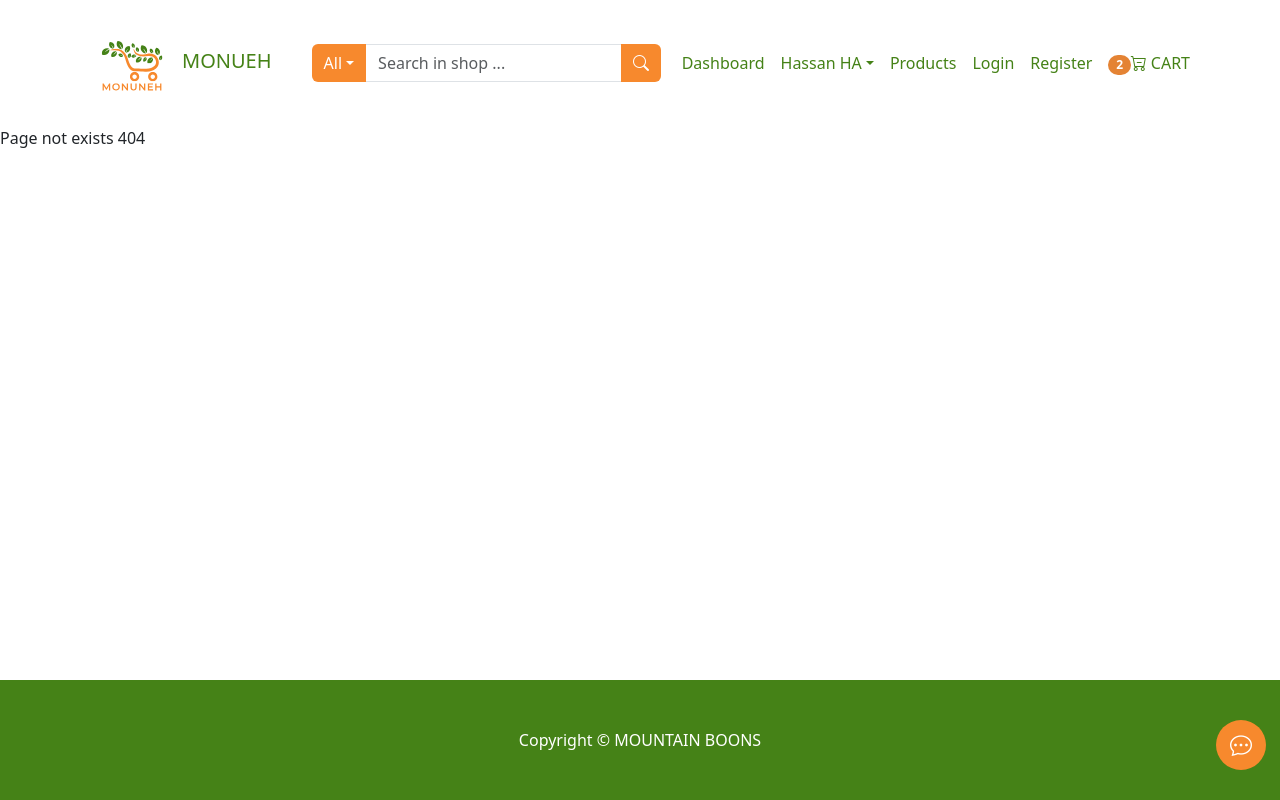
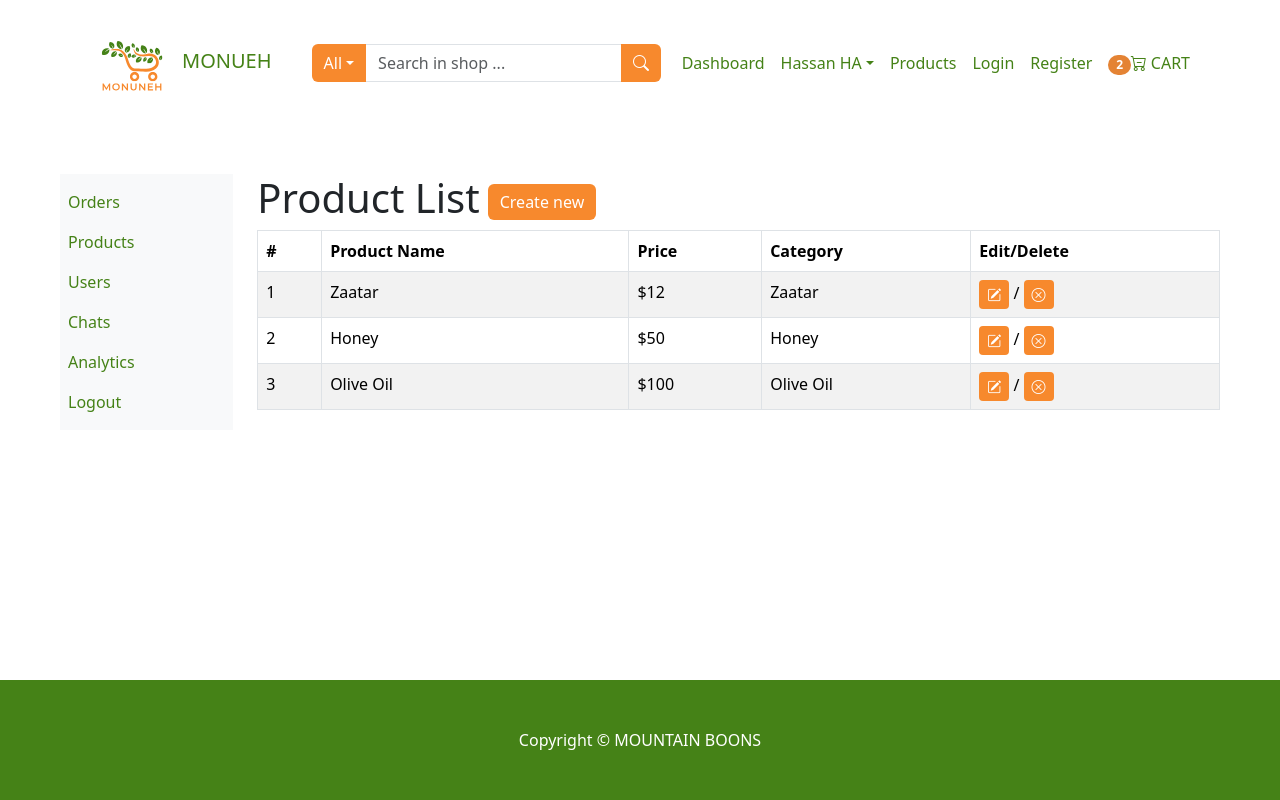
Before and after one commit to Final-project-3Ha/Front-end, a React (Create React App) app in the folder ecommerce/: page /admin/products in a window 1280 px wide. Built offline with nearby package versions, Linux system fonts and the light colour scheme.

Commit message:
Product Admin Listing

```diff
--- a/ecommerce/src/App.js
+++ b/ecommerce/src/App.js
@@ -31,7 +31,7 @@ import AdminCreateProductPage from "./pages/Admin/AdminCreateProductPage.js";
 import AdminEditProductPage from "./pages/Admin/AdminEditProductPage.js";
 import AdminOrderDetailsPage from "./pages/Admin/AdminOrderDetailsPage.js";
 import AdminOrdersPage from "./pages/Admin/AdminOrdersPage.js";
-import AdminProductsPage from "./pages/Admin/AdminAnalyticsPage";
+import AdminProductsPage from "./pages/Admin/AdminProductsPage";
 
 // All the components
 
@@ -86,7 +86,7 @@ function App() {
           <Route element={<ProtectedRoutesComponent admin={true} />}>
             <Route path="/admin/users" element={<AdminUserPages />} />
             <Route path="/admin/edit-user" element={<AdminEditUserPages />} />
-            <Route path="/admin/product" element={<AdminProductsPage />} />
+            <Route path="/admin/products" element={<AdminProductsPage />} />
             <Route
               path="/admin/create-new-product"
               element={<AdminCreateProductPage />}
--- /dev/null
+++ b/ecommerce/src/components/Admin/AdminLinksComponent.js
@@ -0,0 +1,35 @@
+import React from "react";
+import { Nav, Navbar } from "react-bootstrap";
+import { LinkContainer } from "react-router-bootstrap";
+
+function AdminLinksComponent() {
+  return (
+    <Navbar bg="light" variant="light">
+      <Nav defaultActiveKey="/home" className="flex-column">
+        <LinkContainer to="/admin/orders">
+          <Nav.Link>Orders</Nav.Link>
+        </LinkContainer>
+
+        <LinkContainer to="/admin/products">
+          <Nav.Link>Products</Nav.Link>
+        </LinkContainer>
+
+        <LinkContainer to="/admin/users">
+          <Nav.Link>Users</Nav.Link>
+        </LinkContainer>
+
+        <LinkContainer to="/admin/chats">
+          <Nav.Link>Chats</Nav.Link>
+        </LinkContainer>
+
+        <LinkContainer to="/admin/analytics">
+          <Nav.Link>Analytics</Nav.Link>
+        </LinkContainer>
+
+        <Nav.Link>Logout</Nav.Link>
+      </Nav>
+    </Navbar>
+  );
+}
+
+export default AdminLinksComponent;
--- a/ecommerce/src/pages/Admin/AdminOrderDetailsPage.js
+++ b/ecommerce/src/pages/Admin/AdminOrderDetailsPage.js
@@ -1,7 +1,88 @@
-import React from 'react'
+import React from "react";
+import {
+  Col,
+  Container,
+  Row,
+  Form,
+  Alert,
+  ListGroup,
+  Button,
+} from "react-bootstrap";
+import CartItemComponent from "../../components/CartItem/CartItemComponent.js";
 
 function AdminOrderDetailsPage() {
-  return <div>AdminOrderDetailsPage</div>;
+  return (
+    <Container fluid>
+      <Row>
+        <h1>Order Details</h1>
+        <Col md={8}>
+          <br />
+          <Row>
+            <Col md={6}>
+              <h2>Shipping</h2>
+              <b>Name</b>: Hassan Hammoud <br />
+              <b>Address</b>: Khoucha/Halba/Akkar <br />
+              <b>Phone</b>: +961 70118991
+            </Col>
+            <Col md={6}>
+              <h2>Payment method </h2>
+              <Form.Select disabled={false}>
+                <option value="Credit Card">Credit Card</option>
+                <option value="cod">
+                  Cash On Delivery (delivery may be delayed)
+                </option>
+              </Form.Select>
+            </Col>
+            <Row>
+              <Col>
+                <Alert className="mt-3" variant="danger">
+                  Not delivered
+                </Alert>
+              </Col>
+              <Col>
+                <Alert className="mt-3" variant="success">
+                  Paid on 2023-5-25
+                </Alert>
+              </Col>
+            </Row>
+          </Row>
+          <br />
+          <h2>Order items</h2>
+          <ListGroup variant="flush">
+            {Array.from({ length: 3 }).map((item, idx) => (
+              <CartItemComponent key={idx} />
+            ))}
+          </ListGroup>
+        </Col>
+        <Col md={4}>
+          <ListGroup>
+            <ListGroup.Item>
+              <h3>Order summary</h3>
+            </ListGroup.Item>
+            <ListGroup.Item>
+              Item price (after tax):<span className="fw-bold">$252</span>{" "}
+            </ListGroup.Item>
+            <ListGroup.Item>
+              Shipping:<span className="fw-bold">included</span>{" "}
+            </ListGroup.Item>
+            <ListGroup.Item>
+              Tax:<span className="fw-bold">included</span>{" "}
+            </ListGroup.Item>
+            <ListGroup.Item style={{ color: "red" }}>
+              Total price:<span className="fw-bold">$500</span>{" "}
+            </ListGroup.Item>
+            <ListGroup.Item>
+              <div className="d-grid gap-2">
+                <Button size="lg" variant="danger" type="button">
+                  Mark as delivered
+                </Button>
+              </div>
+            </ListGroup.Item>
+          </ListGroup>
+        </Col>
+      </Row>
+    </Container>
+  );
 }
 
-export default AdminOrderDetailsPage
+export default AdminOrderDetailsPage;
--- a/ecommerce/src/pages/Admin/AdminOrdersPage.js
+++ b/ecommerce/src/pages/Admin/AdminOrdersPage.js
@@ -1,7 +1,49 @@
-import React from 'react'
+import React from "react";
+import { Col, Row, Table } from "react-bootstrap";
+import { Link } from "react-router-dom";
+import AdminLinksComponent from "../../components/Admin/AdminLinksComponent";
 
 function AdminOrdersPage() {
-  return <div>AdminOrdersPage</div>;
+  return (
+    <Row className="m-5">
+      <Col md={2}><AdminLinksComponent/> </Col>
+      <Col md={10}>
+        <h1> Orders</h1>
+        <Table striped bordered hover responsive>
+          <thead>
+            <tr>
+              <th>#</th>
+              <th>User</th>
+              <th>Date</th>
+              <th>Total</th>
+              <th>Delivered</th>
+              <th>Payment Method</th>
+              <th>Order Details</th>
+            </tr>
+          </thead>
+          <tbody>
+            {["bi bi-check-lg text-success", "bi bi-x-lg text-danger"].map(
+              (item, idx) => (
+                <tr key={idx}>
+                  <td>{idx + 1}</td>
+                  <td>Hassan Hammoud</td>
+                  <td>2023-5-25</td>
+                  <td>$525</td>
+                  <td>
+                    <i className={item}></i>
+                  </td>
+                  <td>Credit Card</td>
+                  <td>
+                    <Link to="/admin/order-details"> Go to order</Link>
+                  </td>
+                </tr>
+              )
+            )}
+          </tbody>
+        </Table>
+      </Col>
+    </Row>
+  );
 }
 
-export default AdminOrdersPage
+export default AdminOrdersPage;
--- a/ecommerce/src/pages/Admin/AdminProductsPage.js
+++ b/ecommerce/src/pages/Admin/AdminProductsPage.js
@@ -1,7 +1,67 @@
-import React from 'react'
+import React from "react";
+import { Col, Row, Table, Button } from "react-bootstrap";
+import { LinkContainer } from "react-router-bootstrap";
+import AdminLinksComponent from "../../components/Admin/AdminLinksComponent.js";
+
+const deleteHandler = () => {
+  if(window.confirm('Are you sure?')) alert('product deleted!')
+}
 
 function AdminProductsPage() {
-  return <div>AdminProductsPage</div>;
+  return (
+    <Row className="m-5">
+      <Col md={2}>
+        <AdminLinksComponent />{" "}
+      </Col>
+      <Col md={10}>
+        <h1>
+          {" "}
+          Product List
+          <LinkContainer to="/admin/create-new-product">
+            <Button className="ms-2">Create new</Button>
+          </LinkContainer>
+        </h1>
+        <Table striped bordered hover responsive>
+          <thead>
+            <tr>
+              <th>#</th>
+              <th>Product Name</th>
+              <th>Price</th>
+              <th>Category</th>
+              <th>Edit/Delete</th>
+            </tr>
+          </thead>
+          <tbody>
+            {[
+              { name: "Zaatar", price: "$12", category: "Zaatar" },
+              { name: "Honey", price: "$50", category: "Honey" },
+              { name: "Olive Oil", price: "$100", category: "Olive Oil" },
+            ].map((item, idx) => (
+              <tr key={idx}>
+                <td>{idx + 1}</td>
+                <td>{item.name}</td>
+                <td>{item.price}</td>
+                <td>{item.category} </td>
+                <td>
+                  <LinkContainer to="/admin/edit-product">
+                    <Button className="btn-sm">
+                      <i className="bi bi-pencil-square"></i>
+                    </Button>
+                  </LinkContainer>
+                  {" / "}
+                  <Button className="btn-sm" onClick={deleteHandler} >
+                    <i className="bi bi-x-circle"></i>
+                  </Button>
+                </td>
+
+
+              </tr>
+            ))}
+          </tbody>
+        </Table>
+      </Col>
+    </Row>
+  );
 }
 
-export default AdminProductsPage
+export default AdminProductsPage;
--- a/ecommerce/src/pages/CartPage/CartPage.js
+++ b/ecommerce/src/pages/CartPage/CartPage.js
@@ -25,7 +25,7 @@ function CartPage() {
               Price: <span className="fw-bold">$200</span>
             </ListGroup.Item>
             <ListGroup.Item>
-              <LinkContainer to="/user/order-details">
+              <LinkContainer to="/user/cart-details">
                 <Button type="button">Proceed To Checkout</Button>
               </LinkContainer>
             </ListGroup.Item>
--- a/ecommerce/src/pages/User/UserCartDetailsPage.js
+++ b/ecommerce/src/pages/User/UserCartDetailsPage.js
@@ -1,11 +1,88 @@
-import React from 'react'
+import React from "react";
+import {
+  Col,
+  Container,
+  Row,
+  Form,
+  Alert,
+  ListGroup,
+  Button,
+} from "react-bootstrap";
+import CartItemComponent from "../../components/CartItem/CartItemComponent.js";
 
 function UserCartDetailsPage() {
   return (
-    <div>
-      This is the User Cart Details Page
-    </div>
-  )
+    <Container>
+      <Row>
+        <h1>Cart Details</h1>
+        <Col md={8}>
+          <br />
+          <Row>
+            <Col md={6}>
+              <h2>Shipping</h2>
+              <b>Name</b>: Hassan Hammoud <br />
+              <b>Address</b>: Khoucha/Halba/Akkar <br />
+              <b>Phone</b>: +961 70118991
+            </Col>
+            <Col md={6}>
+              <h2>Payment method</h2>
+              <Form.Select>
+                <option value="Credit Card">Credit Card</option>
+                <option value="cod">
+                  Cash On Delivery (delivery may be delayed)
+                </option>
+              </Form.Select>
+            </Col>
+            <Row>
+              <Col>
+                <Alert className="mt-3" variant="danger">
+                  Not delivered. In order to make order, fill out your profile with correct address, city etc...
+                </Alert>
+              </Col>
+              <Col>
+                <Alert className="mt-3" variant="success">
+                  No paid yet
+                </Alert>
+              </Col>
+            </Row>
+          </Row>
+          <br />
+          <h2>Order items</h2>
+          <ListGroup variant="flush">
+            {Array.from({ length: 3 }).map((item, idx) => (
+              <CartItemComponent key={idx} />
+            ))}
+          </ListGroup>
+        </Col>
+        <Col md={4}>
+          <ListGroup>
+            <ListGroup.Item>
+              <h3>Order summary</h3>
+            </ListGroup.Item>
+            <ListGroup.Item>
+              Item price (after tax):<span className="fw-bold">$252</span>{" "}
+            </ListGroup.Item>
+            <ListGroup.Item>
+              Shipping:<span className="fw-bold">included</span>{" "}
+            </ListGroup.Item>
+            <ListGroup.Item>
+              Tax:<span className="fw-bold">included</span>{" "}
+            </ListGroup.Item>
+            <ListGroup.Item style={{ color: "red" }}>
+              Total price:<span className="fw-bold">$500</span>{" "}
+            </ListGroup.Item>
+            <ListGroup.Item>
+              <div className="d-grid gap-2">
+                <Button size="lg" variant="danger" type="button">
+                  Pay for the order
+                </Button>
+              </div>
+            </ListGroup.Item>
+          </ListGroup>
+        </Col>
+      </Row>
+    </Container>
+  );
 }
 
-export default UserCartDetailsPage
+export default UserCartDetailsPage;
--- a/ecommerce/src/pages/User/UserOrderDetailsPage.js
+++ b/ecommerce/src/pages/User/UserOrderDetailsPage.js
@@ -12,7 +12,7 @@ import CartItemComponent from "../../components/CartItem/CartItemComponent.js";
 
 function UserOrderDetailsPage() {
   return (
-    <Container>
+    <Container fluid>
       <Row>
         <h1>Order Details</h1>
         <Col md={8}>
@@ -25,8 +25,8 @@ function UserOrderDetailsPage() {
               <b>Phone</b>: +961 70118991
             </Col>
             <Col md={6}>
-              <h2>Payment method</h2>
-              <Form.Select>
+              <h2>Payment method </h2>
+              <Form.Select disabled={false}>
                 <option value="Credit Card">Credit Card</option>
                 <option value="cod">
                   Cash On Delivery (delivery may be delayed)
```
Also changed, not shown: ecommerce/src/components/Admin/adminLinksComponent.css (added).
